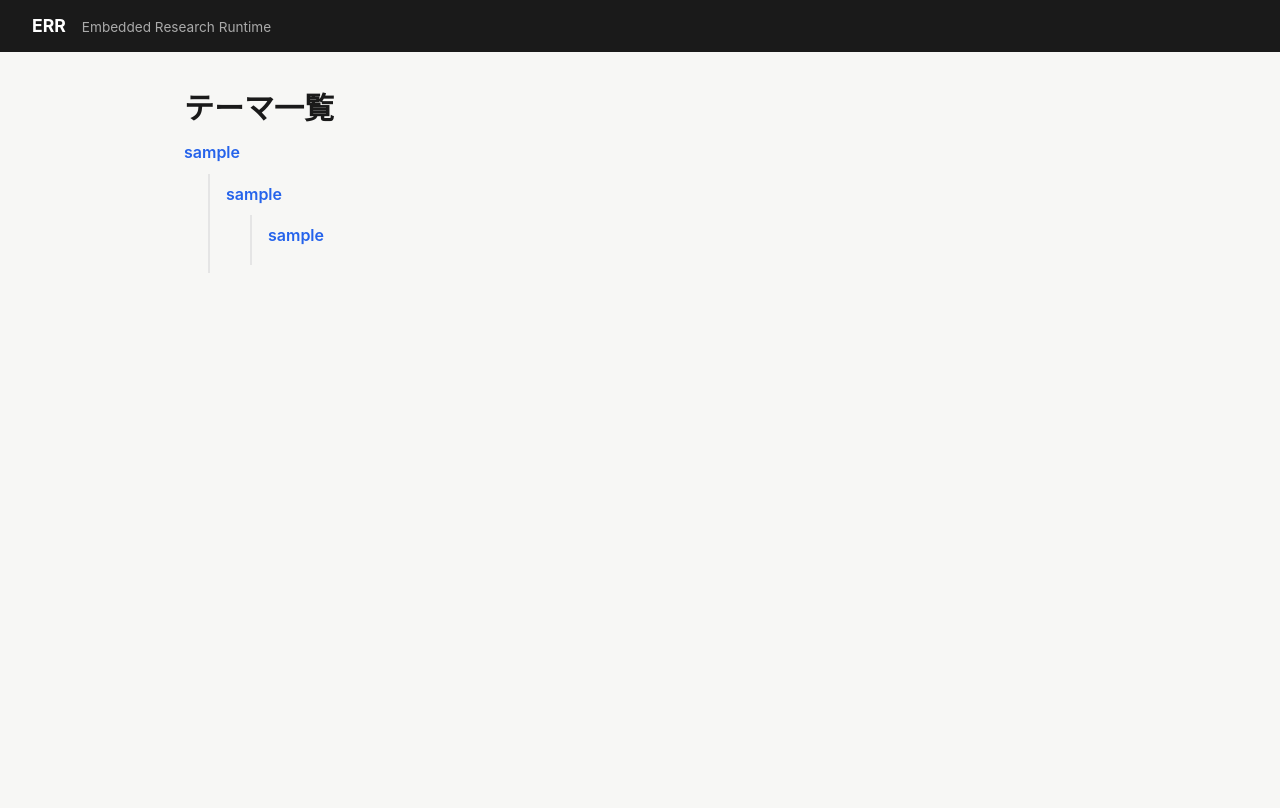
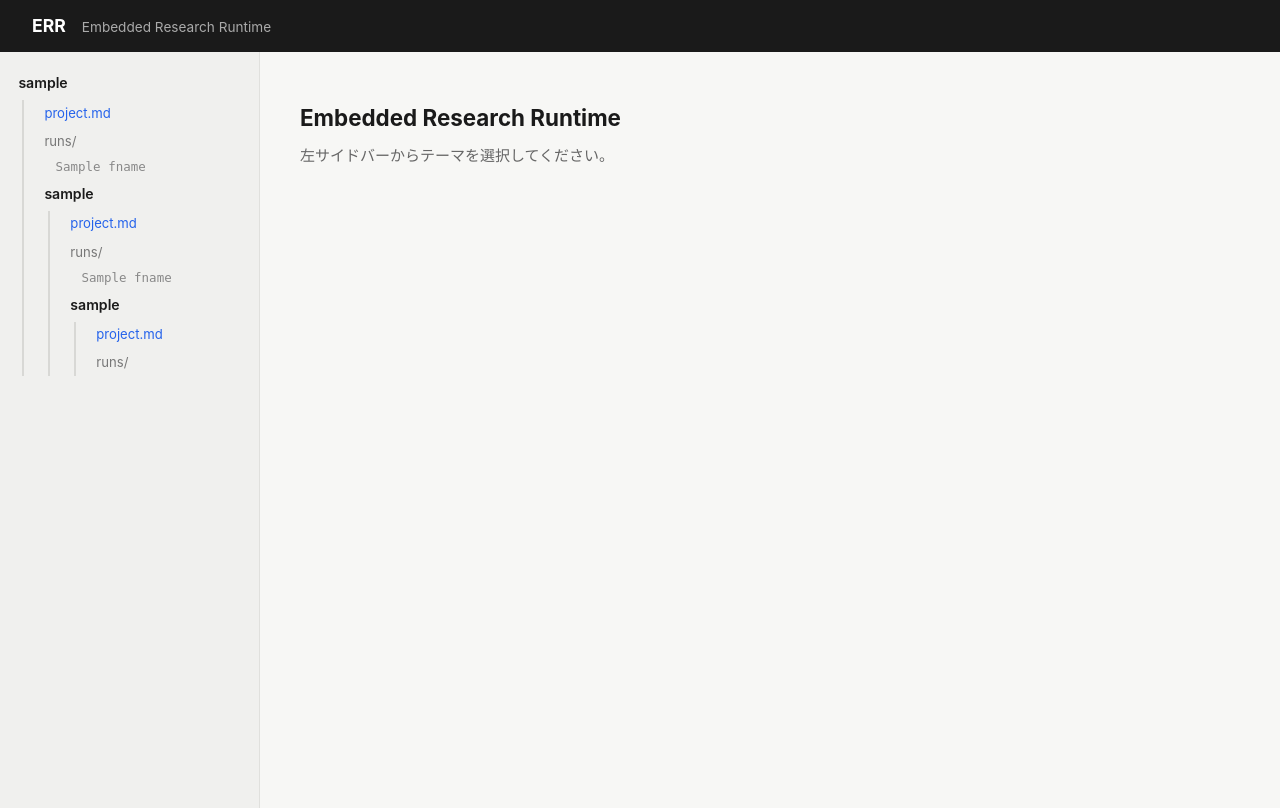
Before and after one commit to matsubayashi-yukihiro/embedded-research-runtime, a FastAPI app: template src/err/web/templates/theme_list.html in a window 1280 px wide. Before the commit the page ends 273 px from the top, so only its background shows below. Run offline with FastAPI, Linux system fonts and the light colour scheme; the template is opened without the code that fills it: most values are stand-ins (such as "Sample title", 1, 10 or a date in 2020); parts of the project's set-up code (start-up, migrations or seed data) failed here and were passed over.

Commit message:
feat: add sidebar navigation, KaTeX math support, and update CLAUDE.md
- Add persistent sidebar with file tree (themes, runs/) using <details> elements
- Render Markdown math via mdit-py-plugins dollarmath + KaTeX CDN
- Simplify theme_list.html to a welcome page (tree moved to sidebar)
- Refactor routes to pass sidebar_themes context to all templates
- Add ThemeInfo.run_files property for listing run YAML files
- Update CLAUDE.md: simplify project.md format (remove complex frontmatter fields, add subtheme template)
- Add sample_docs/ for development reference

Co-Authored-By: Claude Sonnet 4.6 <noreply@anthropic.com>

```diff
--- a/pyproject.toml
+++ b/pyproject.toml
@@ -12,6 +12,7 @@ dependencies = [
     "pydantic>=2.7",
     "python-frontmatter>=1.1",
     "markdown-it-py>=3.0",
+    "mdit-py-plugins>=0.5.0",
     "python-multipart>=0.0.22",
     "watchfiles>=1.1.1",
 ]
--- a/src/err/web/static/style.css
+++ b/src/err/web/static/style.css
@@ -24,8 +24,95 @@ a:hover { text-decoration: underline; }
 .site-logo { color: #fff; font-weight: 700; font-size: 1.1rem; }
 .site-tagline { color: #aaa; font-size: 0.85rem; }
 
-/* ── Main container ── */
-.site-main { max-width: 960px; margin: 2rem auto; padding: 0 1.5rem; }
+/* ── App shell ── */
+.app-shell {
+  display: flex;
+  align-items: stretch;
+  min-height: calc(100vh - 44px);
+}
+
+.app-sidebar {
+  width: 260px;
+  flex-shrink: 0;
+  background: #f0f0ee;
+  border-right: 1px solid #e0e0dd;
+  padding: 1rem 0.75rem;
+  overflow-y: auto;
+  position: sticky;
+  top: 0;
+  max-height: calc(100vh - 44px);
+}
+
+.app-main {
+  flex: 1;
+  min-width: 0;
+  padding: 2rem 2.5rem;
+}
+
+/* ── Sidebar file tree ── */
+.sidebar-empty { color: #999; font-size: 0.85rem; font-style: italic; padding: 0.25rem; }
+
+.sidebar-theme { margin-bottom: 0.25rem; }
+.sidebar-theme > summary { list-style: none; }
+.sidebar-theme > summary::-webkit-details-marker { display: none; }
+
+.sidebar-theme-summary {
+  display: flex;
+  align-items: center;
+  padding: 0.25rem 0.4rem;
+  border-radius: 4px;
+  font-weight: 600;
+  font-size: 0.88rem;
+  cursor: pointer;
+}
+.sidebar-theme-summary:hover { background: #e5e5e2; }
+.sidebar-theme-summary a { color: #1a1a1a; flex: 1; }
+.sidebar-theme-summary a:hover { text-decoration: none; }
+
+.sidebar-theme-body {
+  padding-left: 0.9rem;
+  border-left: 2px solid #d8d8d5;
+  margin-left: 0.6rem;
+  margin-top: 0.1rem;
+  margin-bottom: 0.25rem;
+}
+
+.sidebar-file {
+  display: block;
+  font-size: 0.82rem;
+  padding: 0.15rem 0.4rem;
+  color: #555;
+  border-radius: 3px;
+}
+.sidebar-file:hover { background: #e5e5e2; text-decoration: none; }
+.sidebar-file--md { color: #2563eb; }
+
+.sidebar-runs { margin-top: 0.15rem; }
+.sidebar-runs > summary {
+  list-style: none;
+  cursor: pointer;
+  font-size: 0.82rem;
+  color: #777;
+  padding: 0.15rem 0.4rem;
+}
+.sidebar-runs > summary::-webkit-details-marker { display: none; }
+.sidebar-runs-summary:hover { background: #e5e5e2; border-radius: 3px; }
+
+.sidebar-run-list { list-style: none; padding-left: 0.85rem; margin-top: 0.1rem; }
+.sidebar-run-file {
+  font-size: 0.78rem;
+  font-family: monospace;
+  color: #888;
+  padding: 0.1rem 0.25rem;
+  white-space: nowrap;
+  overflow: hidden;
+  text-overflow: ellipsis;
+}
+
+/* ── Welcome page ── */
+.welcome-page { padding: 1rem 0; }
+.welcome-page h1 { font-size: 1.4rem; margin-bottom: 0.5rem; }
+.welcome-page p { color: #666; }
 
 /* ── Breadcrumb ── */
 .breadcrumb { font-size: 0.85rem; color: #666; margin-bottom: 1.25rem; }
@@ -137,3 +224,10 @@ a:hover { text-decoration: underline; }
 }
 
 .form-actions { display: flex; gap: 0.75rem; align-items: center; }
+
+/* ── Math (KaTeX) ── */
+.math.block,
+.katex-display {
+  overflow-x: auto;
+  margin: 1rem 0;
+}
--- /dev/null
+++ b/src/err/web/templates/_sidebar.html
@@ -0,0 +1,31 @@
+{% macro render_sidebar_theme(theme) %}
+<details class="sidebar-theme" open>
+  <summary class="sidebar-theme-summary">
+    <a href="/themes/{{ theme.full_slug }}">{{ theme.slug }}</a>
+  </summary>
+  <div class="sidebar-theme-body">
+    <a class="sidebar-file sidebar-file--md" href="/themes/{{ theme.full_slug }}">project.md</a>
+    {% if theme.run_files %}
+      <details class="sidebar-runs" open>
+        <summary class="sidebar-runs-summary">runs/</summary>
+        <ul class="sidebar-run-list">
+          {% for fname in theme.run_files %}
+            <li class="sidebar-run-file">{{ fname }}</li>
+          {% endfor %}
+        </ul>
+      </details>
+    {% endif %}
+    {% for child in theme.children %}
+      {{ render_sidebar_theme(child) }}
+    {% endfor %}
+  </div>
+</details>
+{% endmacro %}
+
+{% if sidebar_themes %}
+  {% for theme in sidebar_themes %}
+    {{ render_sidebar_theme(theme) }}
+  {% endfor %}
+{% else %}
+  <p class="sidebar-empty">テーマなし</p>
+{% endif %}
--- a/src/err/web/templates/base.html
+++ b/src/err/web/templates/base.html
@@ -5,15 +5,32 @@
   <meta name="viewport" content="width=device-width, initial-scale=1.0">
   <title>{% block title %}ERR{% endblock %}</title>
   <link rel="stylesheet" href="/static/style.css">
+  <link rel="stylesheet" href="https://cdn.jsdelivr.net/npm/katex@0.16.11/dist/katex.min.css">
 </head>
 <body>
   <header class="site-header">
     <a href="/" class="site-logo">ERR</a>
     <span class="site-tagline">Embedded Research Runtime</span>
   </header>
-  <main class="site-main">
-    {% block content %}{% endblock %}
-  </main>
+  <div class="app-shell">
+    <nav class="app-sidebar">
+      {% include "_sidebar.html" %}
+    </nav>
+    <main class="app-main">
+      {% block content %}{% endblock %}
+    </main>
+  </div>
+  <script defer src="https://cdn.jsdelivr.net/npm/katex@0.16.11/dist/katex.min.js"></script>
+  <script>
+    document.addEventListener('DOMContentLoaded', function() {
+      document.querySelectorAll('.math.inline').forEach(function(el) {
+        katex.render(el.textContent, el, { throwOnError: false });
+      });
+      document.querySelectorAll('.math.block').forEach(function(el) {
+        katex.render(el.textContent, el, { throwOnError: false, displayMode: true });
+      });
+    });
+  </script>
   {% if dev_mode %}
   <script>
     (function () {
--- a/src/err/web/templates/theme_list.html
+++ b/src/err/web/templates/theme_list.html
@@ -1,31 +1,9 @@
 {% extends "base.html" %}
-{% block title %}テーマ一覧 — ERR{% endblock %}
-
-{% macro render_theme(theme) %}
-  <li class="theme-item">
-    <div class="theme-summary">
-      <a href="/themes/{{ theme.full_slug }}" class="theme-title">{{ theme.slug }}</a>
-    </div>
-    {% if theme.children %}
-      <ul class="theme-tree theme-tree--nested">
-        {% for child in theme.children %}
-          {{ render_theme(child) }}
-        {% endfor %}
-      </ul>
-    {% endif %}
-  </li>
-{% endmacro %}
+{% block title %}ERR{% endblock %}
 
 {% block content %}
-<h1>テーマ一覧</h1>
-
-{% if not themes %}
-  <p class="empty-state">テーマがありません。<code>err init &lt;theme-name&gt;</code> でテーマを作成してください。</p>
-{% else %}
-  <ul class="theme-tree">
-    {% for theme in themes %}
-      {{ render_theme(theme) }}
-    {% endfor %}
-  </ul>
-{% endif %}
+<div class="welcome-page">
+  <h1>Embedded Research Runtime</h1>
+  <p>左サイドバーからテーマを選択してください。</p>
+</div>
 {% endblock %}
```
Also changed, not shown: CLAUDE.md (+55 -41 lines), src/err/models/theme.py (+8 -0 lines), src/err/web/routes/themes.py (+13 -6 lines), 1 other file.
